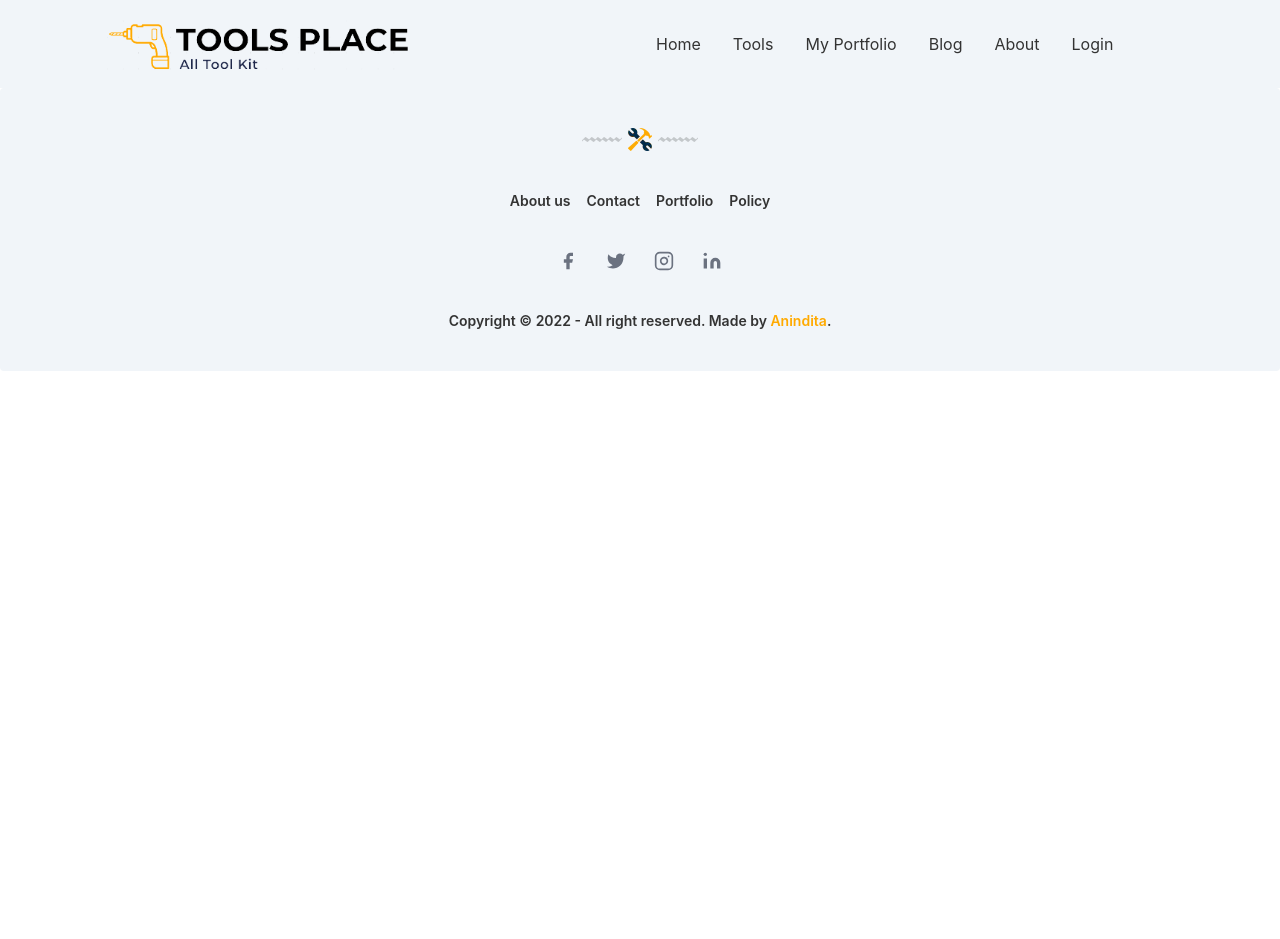
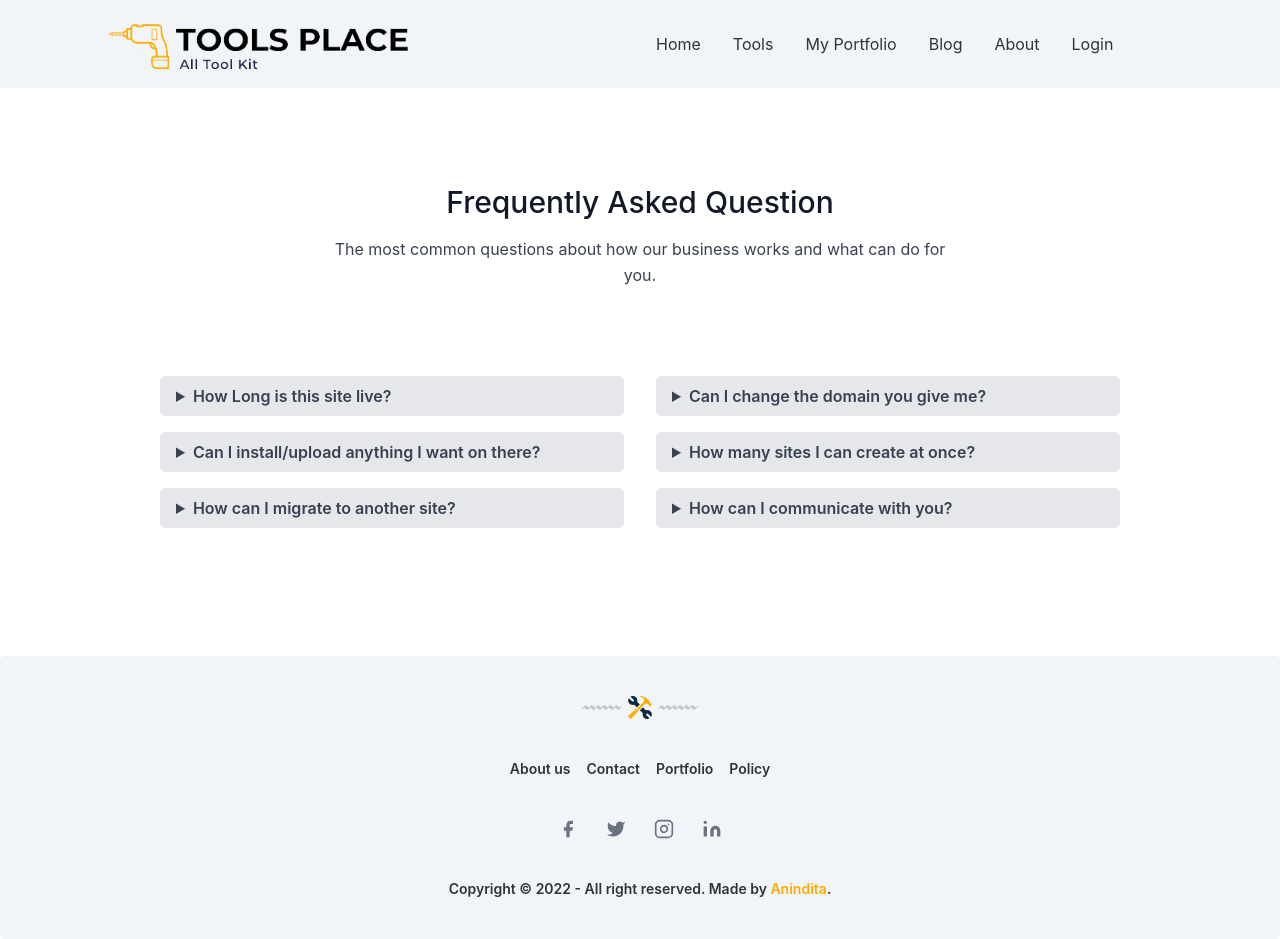
Before and after one commit to Aninditaroy/tool-place-client, a React (Create React App) app: page /blog in a window 1280 px wide. Before the commit the page ends 800 px from the top, so only its background shows below. Built offline with nearby package versions, Linux system fonts and the light colour scheme; no server answers.

Commit message:
portfolio section code modified

```diff
--- a/src/App.js
+++ b/src/App.js
@@ -10,6 +10,7 @@ import Login from './Pages/Login/Login';
 import RequireAuth from './Pages/Login/RequireAuth';
 import Signup from './Pages/Login/Signup';
 import Portfolio from './Pages/Portfolio/Portfolio';
+import Blog from './Pages/Blog/Blog';
 
 function App() {
   return (
@@ -19,6 +20,7 @@ function App() {
         <Route path='/' element={<Home />}></Route>
         <Route path='/tools' element={<ToolsCard />}></Route>
         <Route path='/myportfolio' element={<Portfolio />}></Route>
+        <Route path='/blog' element={<Blog />}></Route>
         <Route path='/login' element={<Login />}></Route>
         <Route path='/signup' element={<Signup />}></Route>
         <Route path='/tools/:toolId' element={<RequireAuth>
--- /dev/null
+++ b/src/Pages/Blog/Blog.js
@@ -0,0 +1,95 @@
+import React from 'react';
+
+const Blog = () => {
+    return (
+        <div>
+            <section class="text-gray-700">
+                <div class="container px-5 py-24 mx-auto">
+                    <div class="text-center mb-20">
+                        <h1 class="sm:text-3xl text-2xl font-medium text-center title-font text-gray-900 mb-4">
+                            Frequently Asked Question
+                        </h1>
+                        <p class="text-base leading-relaxed xl:w-2/4 lg:w-3/4 mx-auto">
+                            The most common questions about how our business works and what
+                            can do for you.
+                        </p>
+                    </div>
+                    <div class="flex flex-wrap lg:w-4/5 sm:mx-auto sm:mb-2 -mx-2">
+                        <div class="w-full lg:w-1/2 px-4 py-2">
+                            <details class="mb-4">
+                                <summary class="font-semibold  bg-gray-200 rounded-md py-2 px-4">
+                                    How Long is this site live?
+                                </summary>
+
+                                <span>
+                                    Laboris qui labore cillum culpa in sunt quis sint veniam.
+                                    Dolore ex aute deserunt esse ipsum elit aliqua. Aute quis
+                                    minim velit nostrud pariatur culpa magna in aute.
+                                </span>
+                            </details>
+                            <details class="mb-4">
+                                <summary class="font-semibold bg-gray-200 rounded-md py-2 px-4">
+                                    Can I install/upload anything I want on there?
+                                </summary>
+
+                                <span>
+                                    Laboris qui labore cillum culpa in sunt quis sint veniam.
+                                    Dolore ex aute deserunt esse ipsum elit aliqua. Aute quis
+                                    minim velit nostrud pariatur culpa magna in aute.
+                                </span>
+                            </details>
+                            <details class="mb-4">
+                                <summary class="font-semibold  bg-gray-200 rounded-md py-2 px-4">
+                                    How can I migrate to another site?
+                                </summary>
+
+                                <span>
+                                    Laboris qui labore cillum culpa in sunt quis sint veniam.
+                                    Dolore ex aute deserunt esse ipsum elit aliqua. Aute quis
+                                    minim velit nostrud pariatur culpa magna in aute.
+                                </span>
+                            </details>
+                        </div>
+                        <div class="w-full lg:w-1/2 px-4 py-2">
+                            <details class="mb-4">
+                                <summary class="font-semibold  bg-gray-200 rounded-md py-2 px-4">
+                                    Can I change the domain you give me?
+                                </summary>
+
+                                <span class="px-4 py-2">
+                                    Laboris qui labore cillum culpa in sunt quis sint veniam.
+                                    Dolore ex aute deserunt esse ipsum elit aliqua. Aute quis
+                                    minim velit nostrud pariatur culpa magna in aute.
+                                </span>
+                            </details>
+                            <details class="mb-4">
+                                <summary class="font-semibold  bg-gray-200 rounded-md py-2 px-4">
+                                    How many sites I can create at once?
+                                </summary>
+
+                                <span class="px-4 py-2">
+                                    Laboris qui labore cillum culpa in sunt quis sint veniam.
+                                    Dolore ex aute deserunt esse ipsum elit aliqua. Aute quis
+                                    minim velit nostrud pariatur culpa magna in aute.
+                                </span>
+                            </details>
+                            <details class="mb-4">
+                                <summary class="font-semibold  bg-gray-200 rounded-md py-2 px-4">
+                                    How can I communicate with you?
+                                </summary>
+
+                                <span class="px-4 py-2">
+                                    Laboris qui labore cillum culpa in sunt quis sint veniam.
+                                    Dolore ex aute deserunt esse ipsum elit aliqua. Aute quis
+                                    minim velit nostrud pariatur culpa magna in aute.
+                                </span>
+                            </details>
+                        </div>
+                    </div>
+                </div>
+            </section>
+        </div>
+    );
+};
+
+export default Blog;
--- a/src/Pages/Portfolio/Portfolio.js
+++ b/src/Pages/Portfolio/Portfolio.js
@@ -56,6 +56,7 @@ const Portfolio = () => {
                     <div class="max-w-5xl px-6 mx-auto text-center">
                         <h2 class="text-2xl font-semibold text-white">About Me</h2>
                         <p class="text-gray-400 mt-4">I'm very passionate about web developing.I try to develop website applications though i'm still learning. My core skill is based on JavaScript,HTML,React,CSS and I love to do most of the things using these. I love to make the web more open to the world.I am currently studed in Metropolitan University with a bachelor's degree in Computer Science Engineering.</p>
+                        <p class="text-gray-400 text-center font-bold mt-3">Email: <span className='text-primary font-normal'>anindita.roy.mu@gmail.com</span> </p>
                     </div>
                 </section>
 
@@ -171,34 +172,7 @@ const Portfolio = () => {
                 </section >
 
             </div >
-            <div class="mx-auto py-4  border-t-4 border-orange-400 px-28">
-                <div class="flex justify-between items-center">
-                    <div className='flex'>
-                        <p class="text-gray-600 text-center mr-10 font-bold">&copy; Anindita Roy</p>
-                        <p class="text-gray-600 text-center font-bold">Email: <span className='text-primary font-normal'>anindita.roy.mu@gmail.com</span></p>
-                    </div>
-
-                    <div class="flex items-center -mx-2">
-                        <a target="_blank" rel="noreferrer" href="https://www.facebook.com/profile.php?id=100009160197997">
-                            <span class="flex items-center mx-2 text-gray-800">
-                                <img class="h-6 w-6 sm:h-6 sm:w-6" src="https://i.ibb.co/vYBLPhj/icons8-facebook-24.png" alt="" />
-                            </span>
-                        </a>
-                        <a target="_blank" rel="noreferrer" href="https://stackoverflow.com/users/16162638/anindita-roy">
-                            <span class="flex items-center mx-2 text-gray-800" >
-                                <img class="h-6 w-6 sm:h-6 sm:w-6" src="https://i.ibb.co/xHYX5S9/icons8-stack-overflow-24.png" alt="" />
-                            </span>
-                        </a>
-                        <a target="_blank" rel="noreferrer" href="https://github.com/Aninditaroy">
-                            <span class="flex items-center mx-2 text-gray-800">
-                                <svg class="h-5 w-5 sm:h-6 sm:w-6 fill-current" xmlns='http://www.w3.org/2000/svg' viewBox='0 0 512 512'>
-                                    <path d='M256,32C132.3,32,32,134.9,32,261.7c0,101.5,64.2,187.5,153.2,217.9a17.56,17.56,0,0,0,3.8.4c8.3,0,11.5-6.1,11.5-11.4,0-5.5-.2-19.9-.3-39.1a102.4,102.4,0,0,1-22.6,2.7c-43.1,0-52.9-33.5-52.9-33.5-10.2-26.5-24.9-33.6-24.9-33.6-19.5-13.7-.1-14.1,1.4-14.1h.1c22.5,2,34.3,23.8,34.3,23.8,11.2,19.6,26.2,25.1,39.6,25.1a63,63,0,0,0,25.6-6c2-14.8,7.8-24.9,14.2-30.7-49.7-5.8-102-25.5-102-113.5,0-25.1,8.7-45.6,23-61.6-2.3-5.8-10-29.2,2.2-60.8a18.64,18.64,0,0,1,5-.5c8.1,0,26.4,3.1,56.6,24.1a208.21,208.21,0,0,1,112.2,0c30.2-21,48.5-24.1,56.6-24.1a18.64,18.64,0,0,1,5,.5c12.2,31.6,4.5,55,2.2,60.8,14.3,16.1,23,36.6,23,61.6,0,88.2-52.4,107.6-102.3,113.3,8,7.1,15.2,21.1,15.2,42.5,0,30.7-.3,55.5-.3,63,0,5.4,3.1,11.5,11.4,11.5a19.35,19.35,0,0,0,4-.4C415.9,449.2,480,363.1,480,261.7,480,134.9,379.7,32,256,32Z' />
-                                </svg>
-                            </span>
-                        </a>
-                    </div>
-                </div>
-            </div>
+            <div class="mx-auto py-4  border-t-4 border-orange-400 px-28"></div>
         </div >
     );
 };
```
